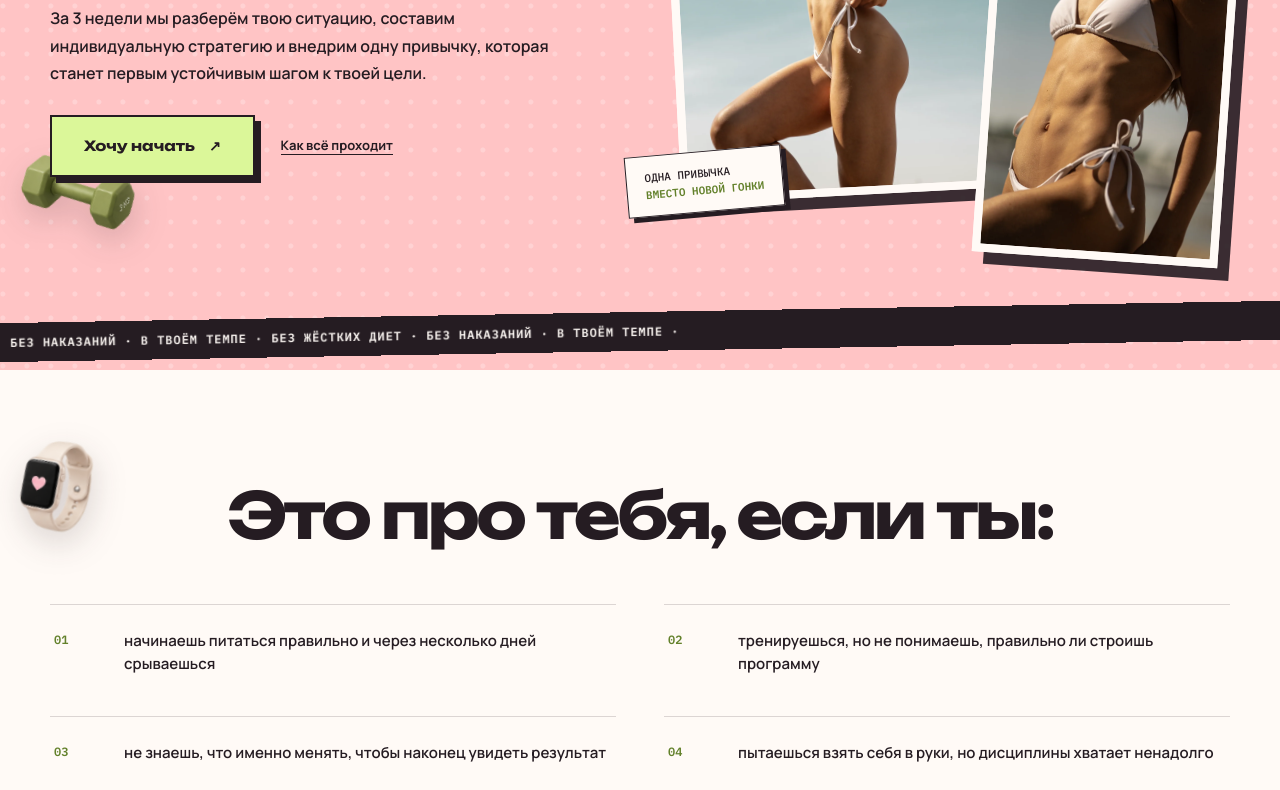
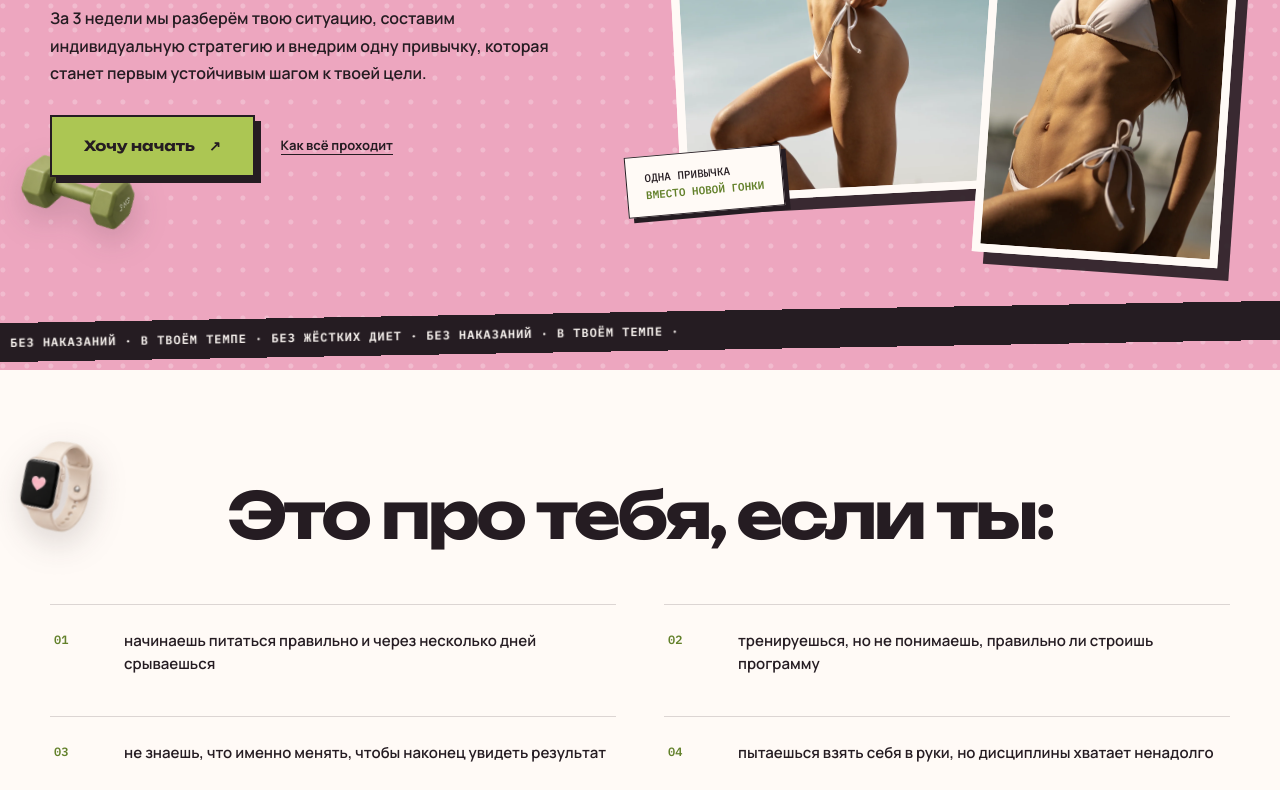
Before and after one commit to yarche-work/reset-katya, a plain HTML site: page index.html in a window 1280 px wide. Shown: the part 480-1270 px from the top of the page. Drawn offline with Linux system fonts and the light colour scheme.

Commit message:
Add files via upload

```diff
--- a/style.css
+++ b/style.css
@@ -71,12 +71,12 @@
 }
 
 :root {
-  --pink: #ffc4c5;
-  --pink-soft: #ffe0e0;
-  --pink-pale: #fff6f6;
+  --pink: #eda6bf;
+  --pink-soft: #f5d0dd;
+  --pink-pale: #fcf1f5;
   --paper: #fffaf6;
   --white: #ffffff;
-  --lime: #dbf799;
+  --lime: #acc653;
   --green: #63812b;
   --ink: #251c22;
   --muted: #695d64;
@@ -155,7 +155,7 @@ a:focus-visible {
 .btn:hover {
   transform: translate(3px, 3px);
   box-shadow: 3px 3px 0 var(--ink);
-  background: #c7e084;
+  background: #b8cf6d;
 }
 
 .btn--lg { min-height: 62px; padding-inline: 32px; }
```
